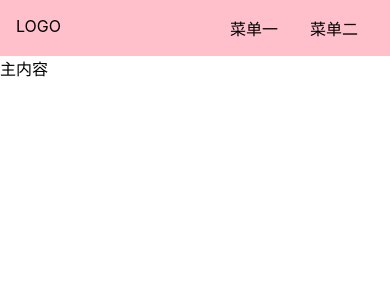
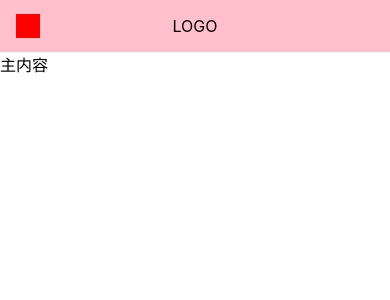
Before and after one commit to Tracysq/sunny-ui, a Vue app: page /#/doc in a window 390 px wide. Shown: the top 300 px of the page. Built offline with nearby package versions, Linux system fonts and the light colour scheme.

Commit message:
feat: 完善 aside toggle

```diff
--- a/src/App.vue
+++ b/src/App.vue
@@ -7,7 +7,8 @@
 export default {
   name: 'App',
   setup() {
-    const asideVisible = ref(false)
+    const width = document.documentElement.clientWidth
+    const asideVisible = ref(width <= 500 ? false : true)
     provide('asideVisible', asideVisible)
   }
 }
--- a/src/components/Topnav.vue
+++ b/src/components/Topnav.vue
@@ -1,10 +1,11 @@
 <template>
     <div class="topnav">
-        <div class="logo" @click="toggleAside">LOGO</div>
+        <div class="logo">LOGO</div>
         <ul class="menu">
             <li>菜单一</li>
             <li>菜单二</li>
         </ul>
+        <span class="toggleAside" @click="toggleAside"></span>
     </div>
 </template>
 
@@ -40,5 +41,26 @@
             margin: 0 1em;
         }
     }
+    .toggleAside {
+        width: 24px;
+        height: 24px;
+        background: red;
+        position: absolute;
+        left: 16px;
+        top: 50%;
+        transform: translateY(-50%);
+        display: none;
+    }
+    @media (max-width: 500px) {
+        > .menu {
+            display: none;
+        }
+        > .logo {
+            margin: 0 auto;
+        }
+        > .toggleAside {
+            display: inline-block;
+        }
+    }
 }
 </style>
--- a/src/views/Doc.vue
+++ b/src/views/Doc.vue
@@ -43,10 +43,7 @@
     background: lightblue;
     width: 150px;
     padding: 16px;
-    position: fixed;
-    top: 0;
-    left: 0;
-    padding-top: 70px;
+
     > h2 {
         margin-bottom: 4px;
     }
@@ -55,5 +52,11 @@
             padding: 4px 0;
         }
     }
+    @media (max-width: 500px) {
+        position: fixed;
+        top: 0;
+        left: 0;
+        padding-top: 70px;
+    }
 }
 </style>
```
